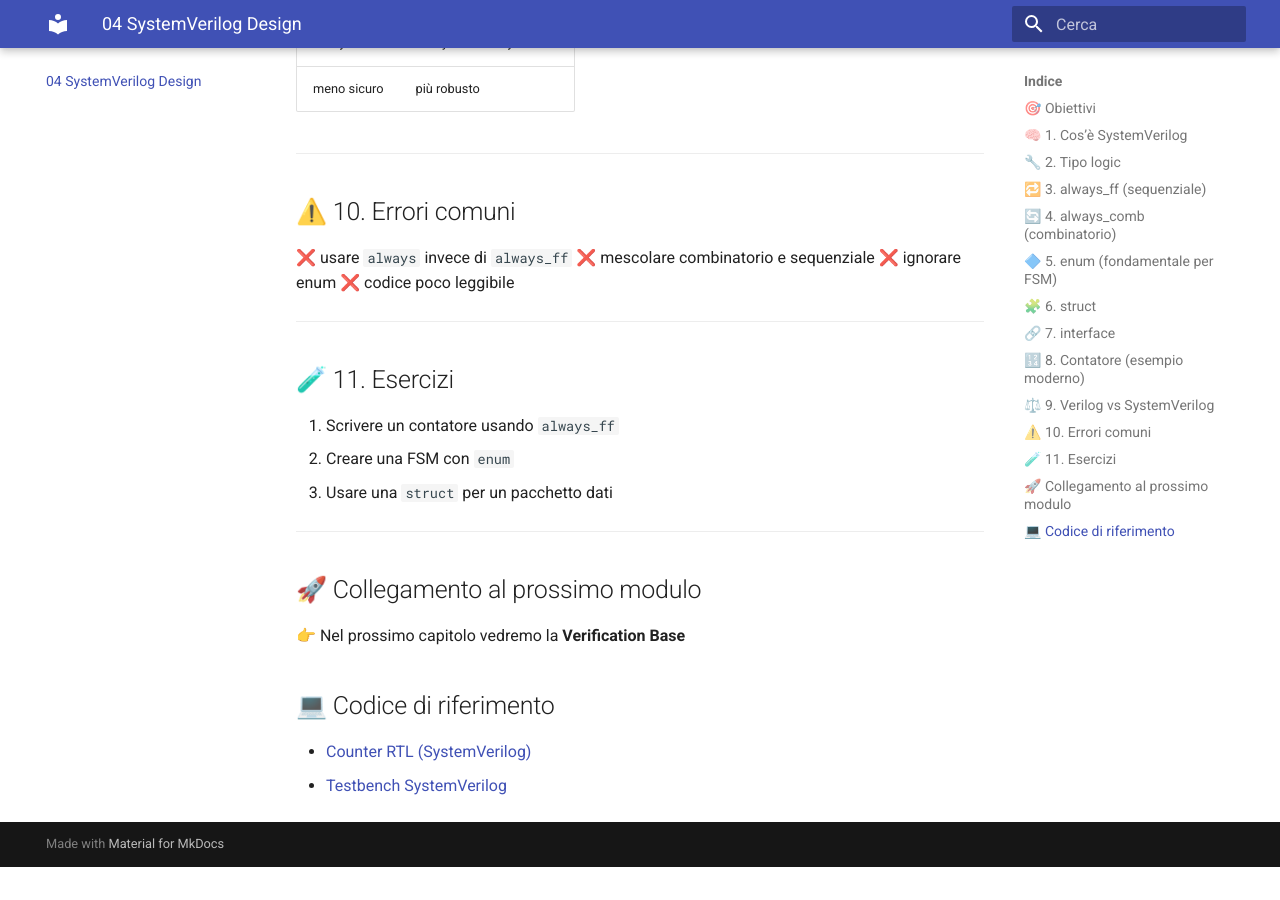
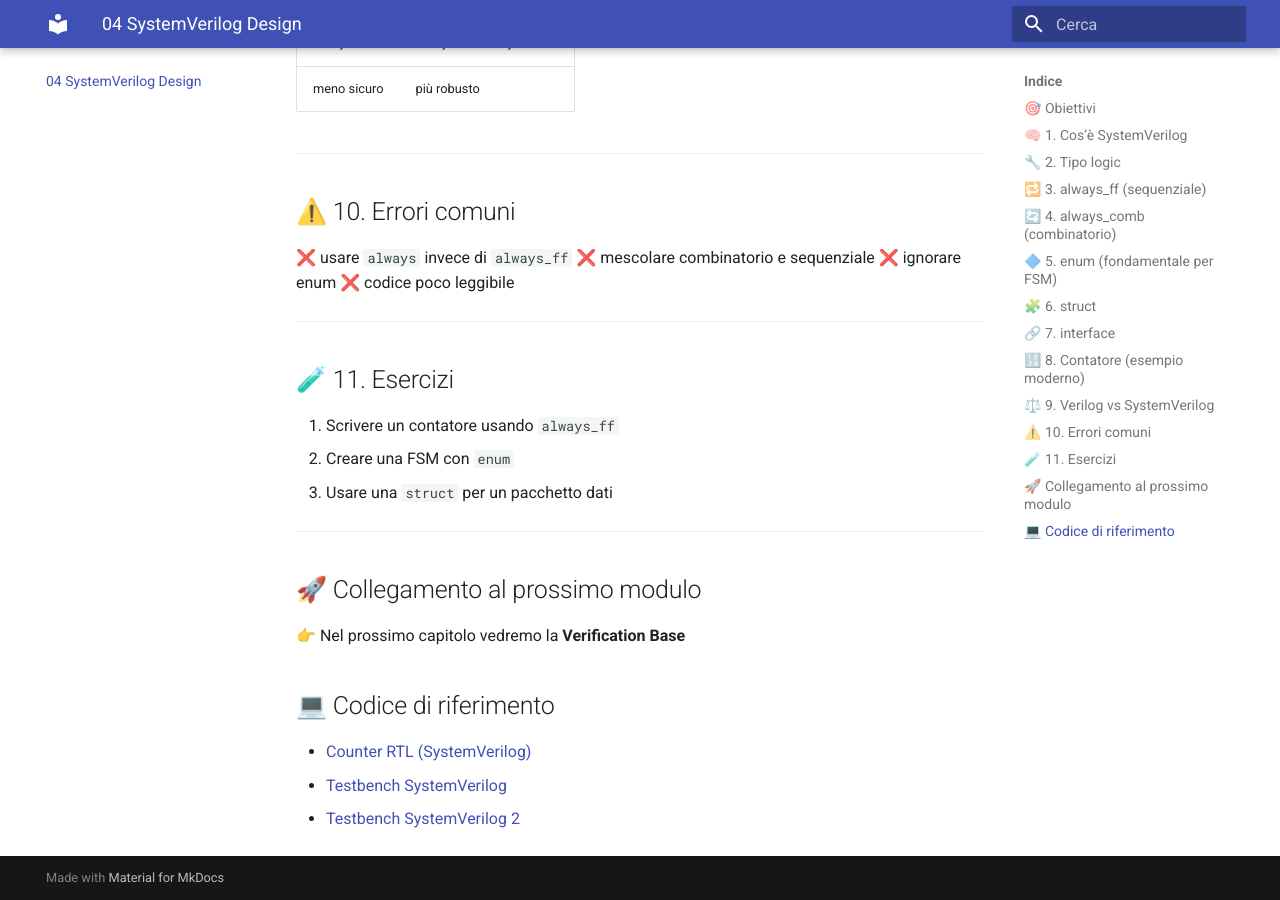
Before and after one commit to gmorimac-droid/corso-microelettronica, an MkDocs documentation site: the page built from docs/04_systemverilog_design.md, in a window 1280 px wide and 900 px high, scrolled down 2810 px. Built offline with MkDocs 1.6.1 and Material for MkDocs 9.7.7, drawn with Linux system fonts in a browser that asks for light colours; before the commit the page ends 3677 px from its top, so only the background shows below that.

Commit message:
aggiorna capitoli e aggiunge link GitHub al codice

```diff
--- a/docs/04_systemverilog_design.md
+++ b/docs/04_systemverilog_design.md
@@ -159,3 +159,4 @@ endmodule
 
 - [Counter RTL (SystemVerilog)](https://github.com/gmorimac-droid/corso-microelettronica/blob/main/code/systemverilog/project_counter/counter.sv)
 - [Testbench SystemVerilog](https://github.com/gmorimac-droid/corso-microelettronica/blob/main/code/systemverilog/project_counter/tb_counter.sv)
+- [Testbench SystemVerilog 2](https://github.com/gmorimac-droid/corso-microelettronica/blob/main/code/systemverilog/project_counter/tb_counter2.sv)
```
